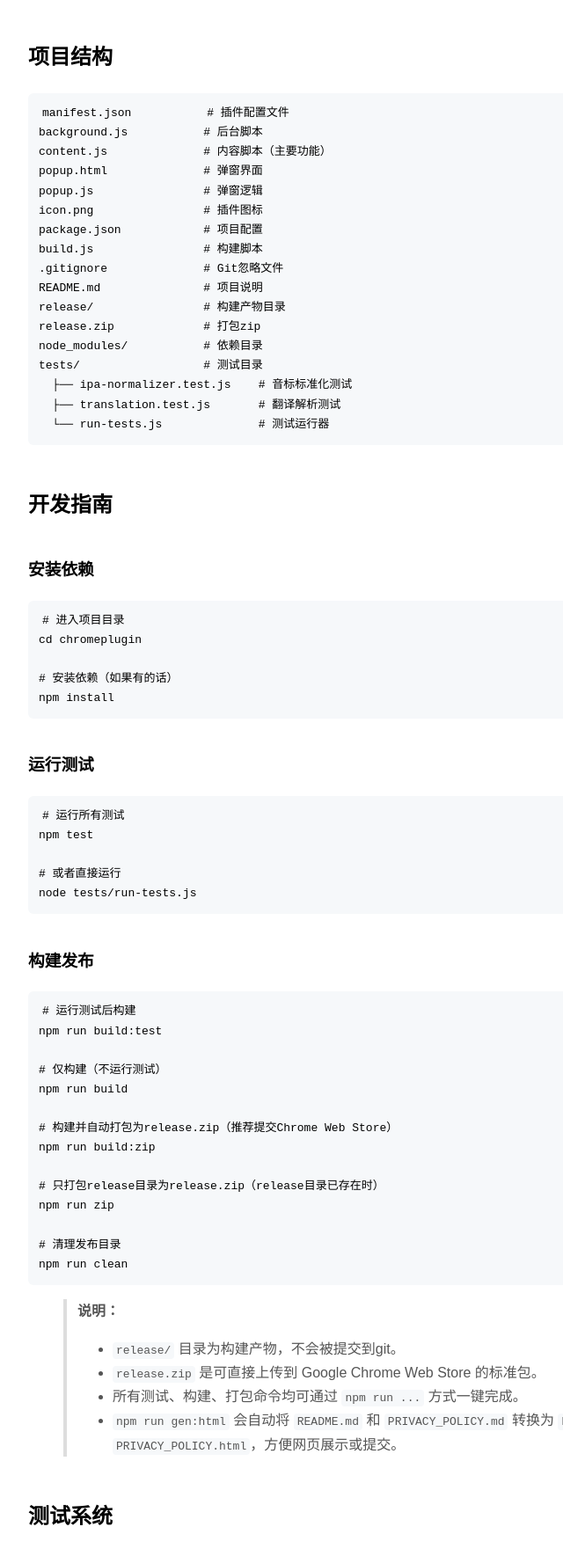
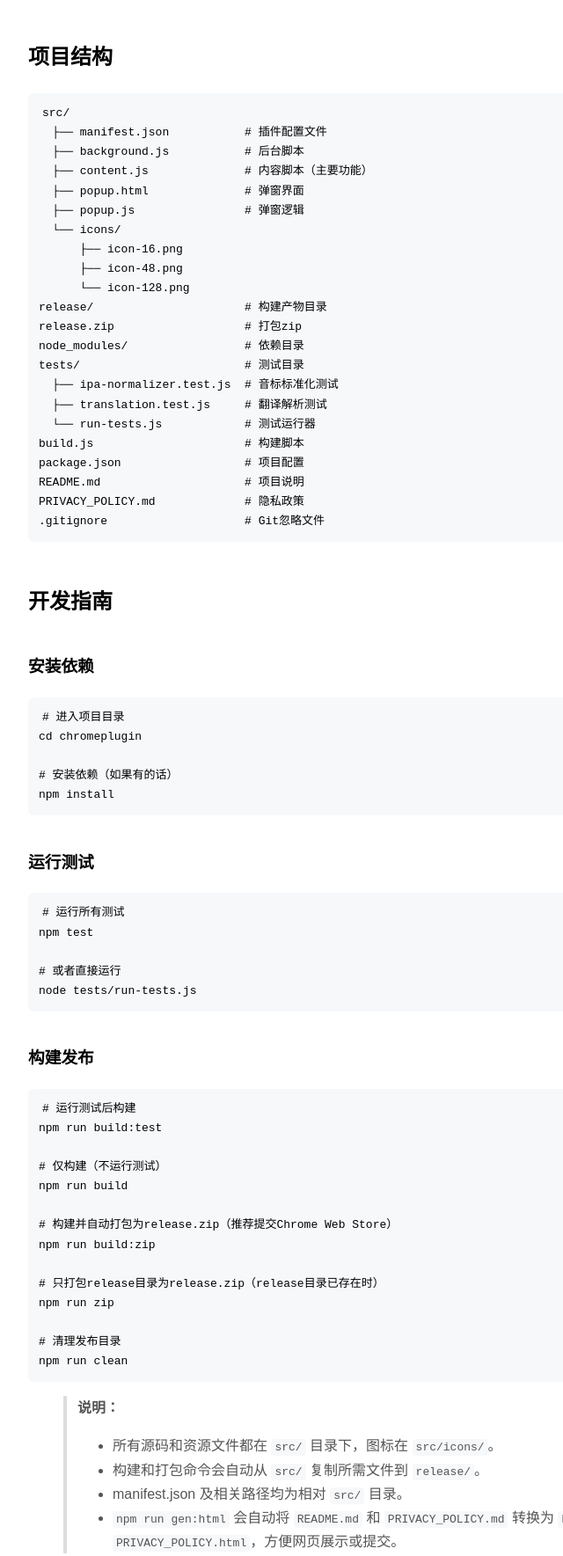
Before and after one commit to rollingonroad/chromeplugin, a browser extension: page README.html in a window 1280 px wide. Shown: the part 387-2156 px from the top of the page at 88% size, without its empty margins (208-848 px from the left). Drawn offline with Linux system fonts and the light colour scheme.

Commit message:
1、调整目录结构，把相关需要发布的问题件都移到了src目录下 2、修复了错误的icon.png文件,并添加了16、48、128的icon文件

```diff
--- a/README.html
+++ b/README.html
@@ -16,23 +16,28 @@
 <li>🎨 现代化的UI设计</li>
 </ul>
 <h2>项目结构</h2>
-<pre><code>manifest.json           # 插件配置文件
-background.js           # 后台脚本
-content.js              # 内容脚本（主要功能）
-popup.html              # 弹窗界面
-popup.js                # 弹窗逻辑
-icon.png                # 插件图标
-package.json            # 项目配置
-build.js                # 构建脚本
-.gitignore              # Git忽略文件
-README.md               # 项目说明
-release/                # 构建产物目录
-release.zip             # 打包zip
-node_modules/           # 依赖目录
-tests/                  # 测试目录
-  ├── ipa-normalizer.test.js    # 音标标准化测试
-  ├── translation.test.js       # 翻译解析测试
-  └── run-tests.js              # 测试运行器
+<pre><code>src/
+  ├── manifest.json           # 插件配置文件
+  ├── background.js           # 后台脚本
+  ├── content.js              # 内容脚本（主要功能）
+  ├── popup.html              # 弹窗界面
+  ├── popup.js                # 弹窗逻辑
+  └── icons/
+      ├── icon-16.png
+      ├── icon-48.png
+      └── icon-128.png
+release/                      # 构建产物目录
+release.zip                   # 打包zip
+node_modules/                 # 依赖目录
+tests/                        # 测试目录
+  ├── ipa-normalizer.test.js  # 音标标准化测试
+  ├── translation.test.js     # 翻译解析测试
+  └── run-tests.js            # 测试运行器
+build.js                      # 构建脚本
+package.json                  # 项目配置
+README.md                     # 项目说明
+PRIVACY_POLICY.md             # 隐私政策
+.gitignore                    # Git忽略文件
 </code></pre>
 <h2>开发指南</h2>
 <h3>安装依赖</h3>
@@ -68,9 +73,9 @@ npm run clean
 <blockquote>
 <p><strong>说明：</strong></p>
 <ul>
-<li><code>release/</code> 目录为构建产物，不会被提交到git。</li>
-<li><code>release.zip</code> 是可直接上传到 Google Chrome Web Store 的标准包。</li>
-<li>所有测试、构建、打包命令均可通过 <code>npm run ...</code> 方式一键完成。</li>
+<li>所有源码和资源文件都在 <code>src/</code> 目录下，图标在 <code>src/icons/</code>。</li>
+<li>构建和打包命令会自动从 <code>src/</code> 复制所需文件到 <code>release/</code>。</li>
+<li>manifest.json 及相关路径均为相对 <code>src/</code> 目录。</li>
 <li><code>npm run gen:html</code> 会自动将 <code>README.md</code> 和 <code>PRIVACY_POLICY.md</code> 转换为 <code>README.html</code> 和 <code>PRIVACY_POLICY.html</code>，方便网页展示或提交。</li>
 </ul>
 </blockquote>
```
Also changed, not shown: build.js (+20 -9 lines), README.md, icon.png, src/background.js (renamed from background.js), src/content.js (renamed from content.js), src/icons/icon-128.png (added), src/icons/icon-16.png (added), src/icons/icon-48.png (added), src/manifest.json, src/popup.html (renamed from popup.html), src/popup.js (renamed from popup.js).
